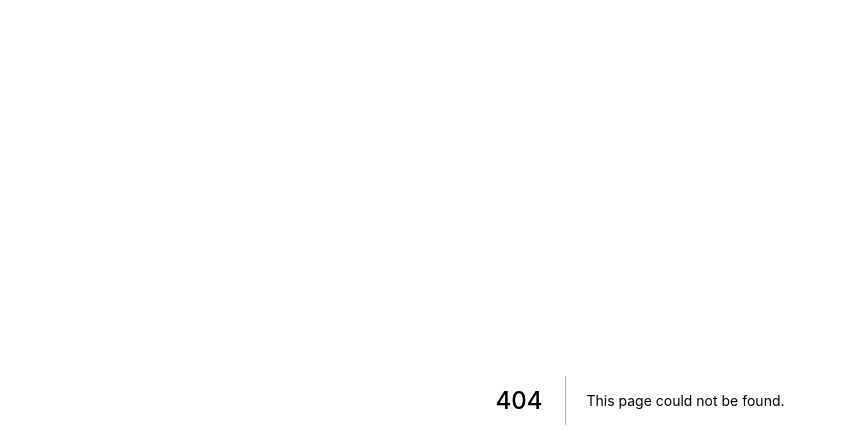
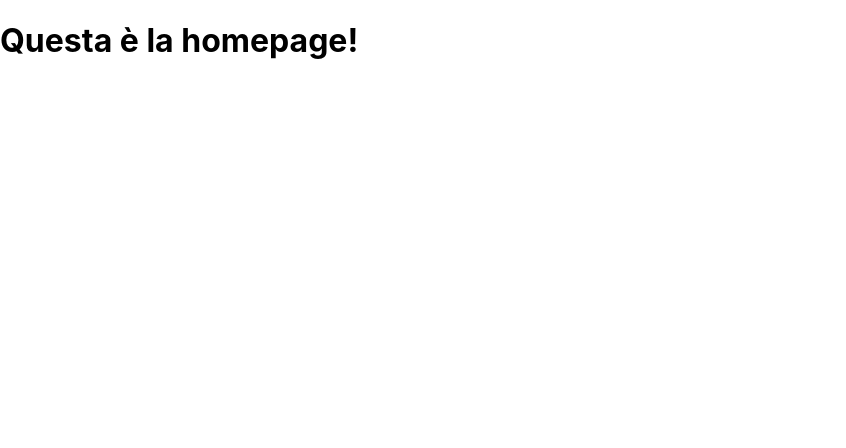
Before and after one commit to federicasantoro93/next-app, a Next.js app: page /home in a window 1280 px wide. Before the commit this address had no page. Shown: the top 448 px of the page, without its empty margins (0-846 px from the left). Built offline with nearby package versions, Linux system fonts and the light colour scheme.

Commit message:
create-next-app

```diff
--- /dev/null
+++ b/pages/home.jsx
@@ -0,0 +1,5 @@
+export default function Home() {
+    return(
+    <h1>Questa è la homepage!</h1>
+    )
+}
```
Also changed, not shown: _doc/20-01-2022.jsx (added, +15 -0 lines).
